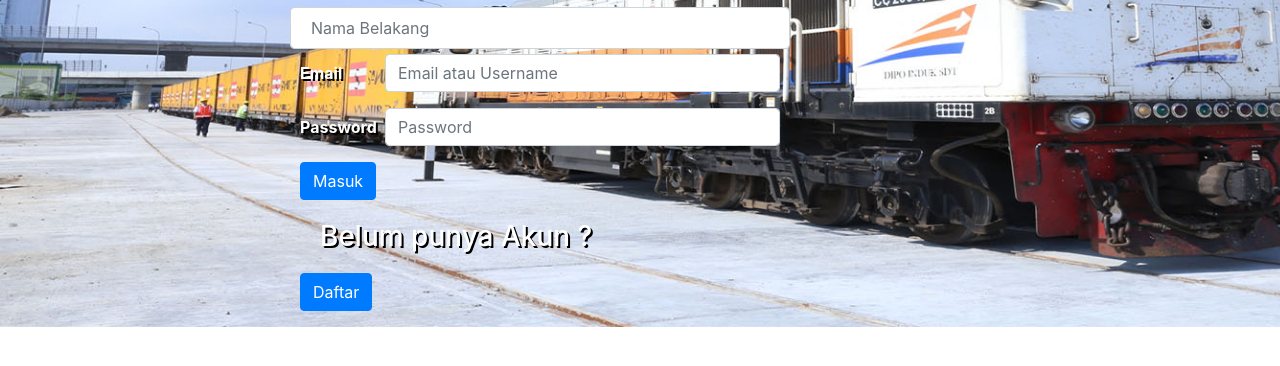
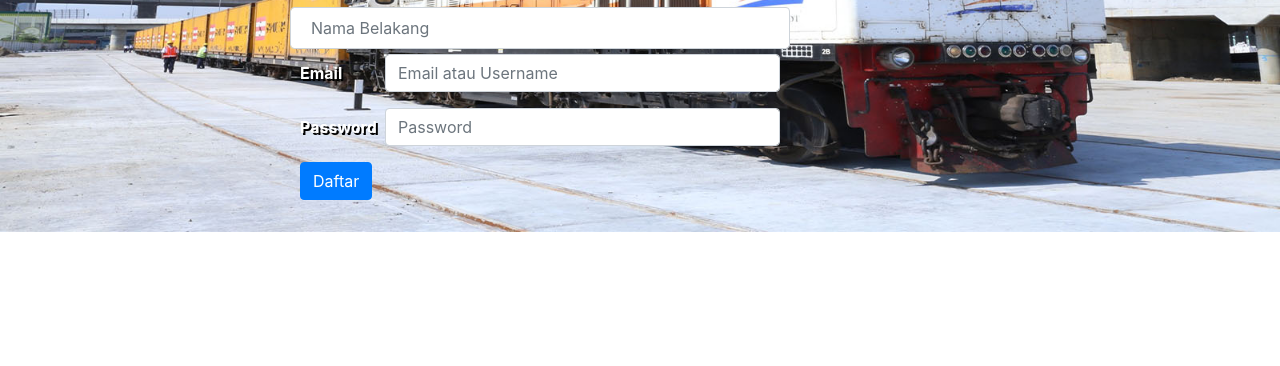
Before and after one commit to DazyDazy12/UASkelompoktransportasi, a plain HTML site: page daftar.html in a window 1280 px wide. Shown: the part 248-614 px from the top of the page. Drawn offline with Linux system fonts and the light colour scheme.

Commit message:
Update daftar.html

```diff
--- a/daftar.html
+++ b/daftar.html
@@ -62,8 +62,6 @@
         </div>
         <div class="form-group row">
           <div class="col-sm-10">
-            <a href="#"><button type="submit" class="btn btn-primary">Masuk</button></a>
-            <h3 style="margin: 20px;">Belum punya Akun ?</h3>
             <a href="#"><button type="submit" class="btn btn-primary">Daftar</button></a>
           </div>
         </div>
```
